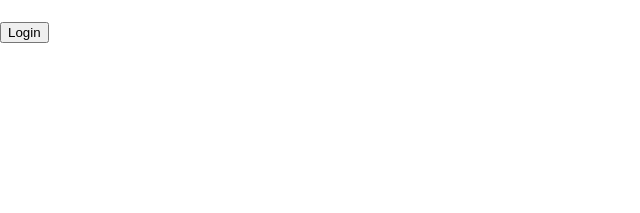
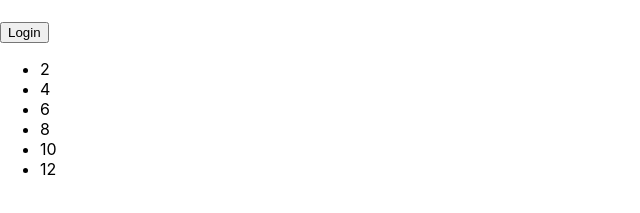
Before and after one commit to KitThornton/react_tut1, a React (Create React App) app: page / in a window 1280 px wide. Shown: the part 275-488 px from the top of the page, without its empty margins (0-640 px from the left). Built offline with nearby package versions, Linux system fonts and the light colour scheme.

Commit message:
end of tutorial #8

```diff
--- /dev/null
+++ b/src/ListsAndKeys.js
@@ -0,0 +1,55 @@
+// Here we will explore tutorial #8 which involves manipulating lists and keys.
+/*
+For example, if you extract a ListItem component, you should keep the key on the
+<ListItem /> elements in the array rather than on the <li> element in the ListItem
+itself.
+
+Keys serve as a hint to React but they don’t get passed to your components.
+If you need the same value in your component, pass it explicitly as a prop with
+a different name:
+ */
+import React from "react"
+
+class ListsAndKeys extends React.Component {
+    constructor(props) {
+        super(props);
+        this.state = {numbers: [1, 2, 3, 4, 5, 6]};
+    }
+
+    render(){
+
+        return(
+            NumbersList(this.state)
+        )
+    }
+}
+
+function Double(props) {
+    const items = props.numbers;
+    const doubled = items.map((item) => item * 2);
+
+    return doubled
+}
+
+function ListItem(props) {
+    return(
+        <li>
+            {props.value}
+        </li>
+    )
+}
+
+function NumbersList(props) {
+    const numbers = Double(props);
+
+    return (
+        <ul>
+            {numbers.map((number) =>
+                <ListItem key={number.toString()}
+                          value={number}/>
+            )}
+        </ul>
+    )
+}
+
+export default ListsAndKeys
--- a/src/index.js
+++ b/src/index.js
@@ -6,6 +6,7 @@ import Clock from './Clock'
 import Test from './Test';
 import Toggle from './HandlingEvents';
 import Cond from './ConditionalRendering';
+import Lists from './ListsAndKeys';
 import reportWebVitals from './reportWebVitals';
 
 function RenderThis() {
@@ -18,6 +19,9 @@ function RenderThis() {
                 <Clock/>
                 <Toggle/>
                 <Cond/>
+            </div>
+            <div>
+                <Lists/>
             </div>
         </React.StrictMode>,
         document.getElementById('root')
```
